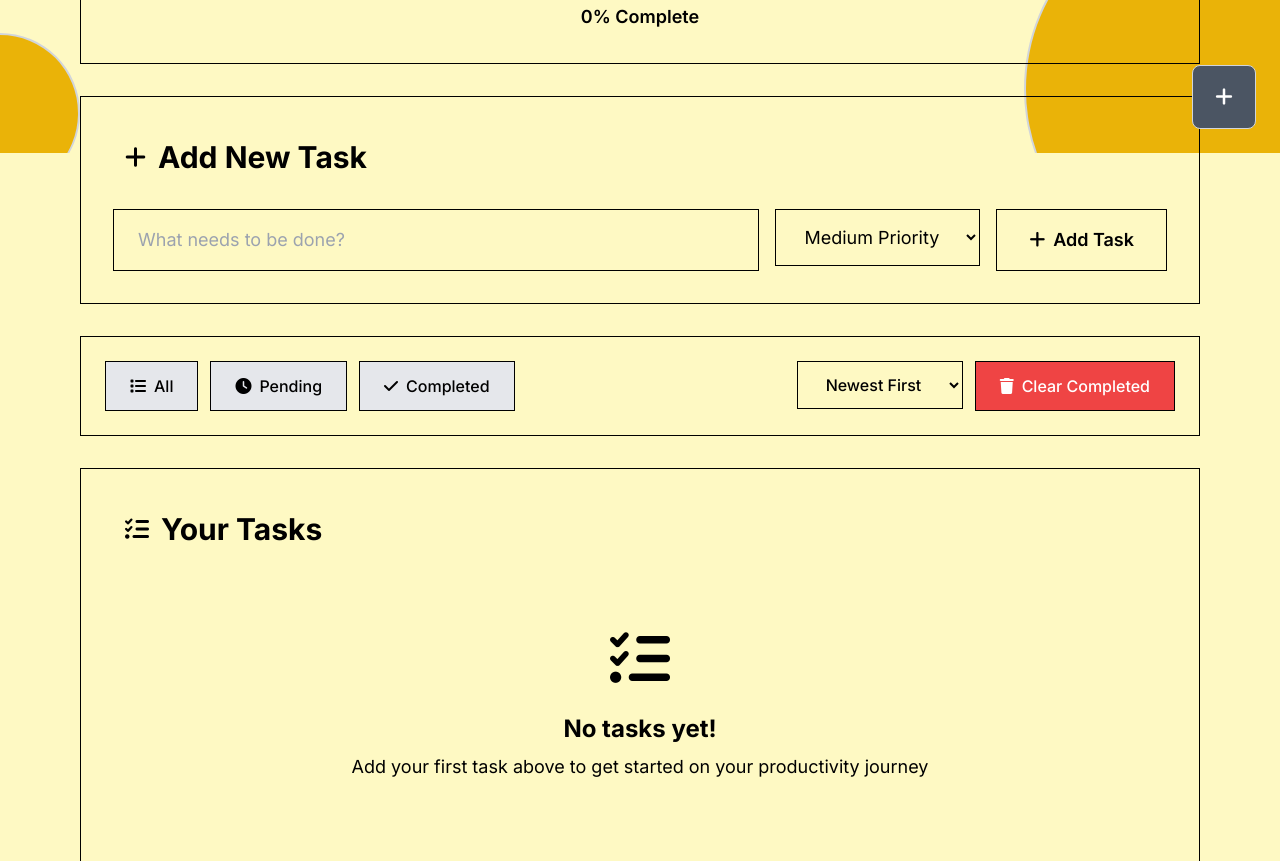
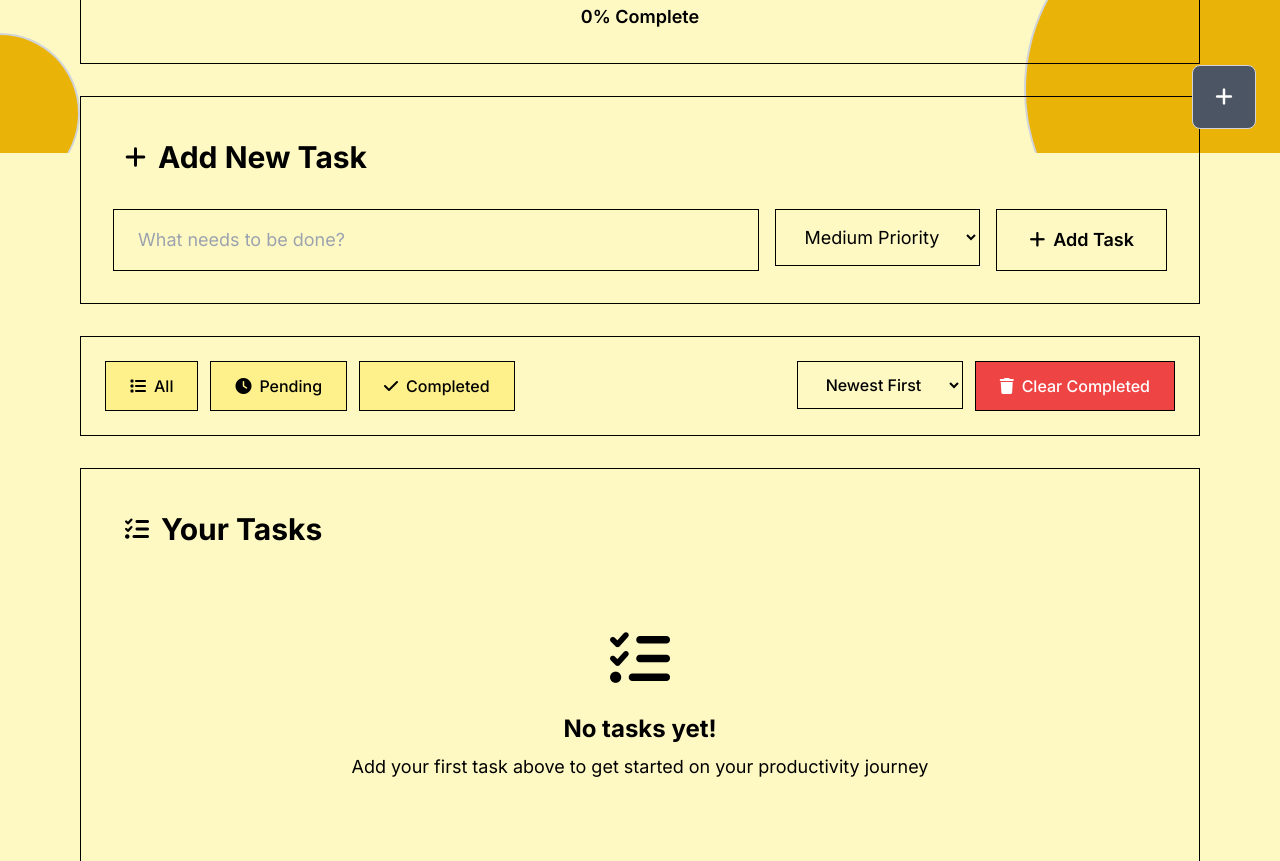
Before and after one commit to awhyshll/Task-Manager, a plain HTML site: page index.html in a window 1280 px wide. Shown: the part 647-1508 px from the top of the page. Drawn offline with nearby package versions, Linux system fonts and the light colour scheme.

Commit message:
updated style.css

```diff
--- a/index.html
+++ b/index.html
@@ -20,7 +20,7 @@
         <div class="absolute top-10 -right-20 w-40 h-40 bg-yellow-400 rounded-full border-b border-2 border-gray-300"></div>
     </div>
 
-    <nav class="bg-transparent border-b border-black sticky top-0 z-50  bg-yellow-100 bg-opacity-95">
+    <nav class="border-b border-black sticky top-0 z-50  bg-yellow-100 bg-opacity-95">
         <div class="container mx-auto px-4 py-4 max-w-6xl">
             <div class="flex items-center justify-between">
                 <div class="flex items-center space-x-3">
@@ -117,7 +117,7 @@
                     </div>
                     <button
                         type="submit"
-                        class="px-8 py-4 bg-transparent text-black hover:bg-gray-500 text-lg font-semibold border border-black"
+                        class="px-8 py-4 bg-transparent text-black hover:bg-yellow-500 text-lg font-semibold border border-black"
                     >
                         <i class="fas fa-plus mr-2"></i>Add Task
                     </button>
@@ -128,13 +128,13 @@
         <div class="bg-transparent border border-black p-6 mb-8">
             <div class="flex flex-col lg:flex-row gap-6 items-center justify-between">
                 <div class="flex flex-wrap gap-3">
-                    <button id="filterAll" class="px-6 py-3 bg-gray-200 text-black hover:bg-gray-300 font-medium border border-black">
+                    <button id="filterAll" class="px-6 py-3 bg-yellow-200 text-black hover:bg-gray-300 font-medium border border-black">
                         <i class="fas fa-list mr-2"></i>All
                     </button>
-                    <button id="filterPending" class="px-6 py-3 bg-gray-200 text-black hover:bg-gray-300 font-medium border border-black">
+                    <button id="filterPending" class="px-6 py-3 bg-yellow-200 text-black hover:bg-gray-300 font-medium border border-black">
                         <i class="fas fa-clock mr-2"></i>Pending
                     </button>
-                    <button id="filterCompleted" class="px-6 py-3 bg-gray-200 text-black hover:bg-gray-300 font-medium border border-black">
+                    <button id="filterCompleted" class="px-6 py-3 bg-yellow-200 text-black hover:bg-gray-300 font-medium border border-black">
                         <i class="fas fa-check mr-2"></i>Completed
                     </button>
                 </div>
```
